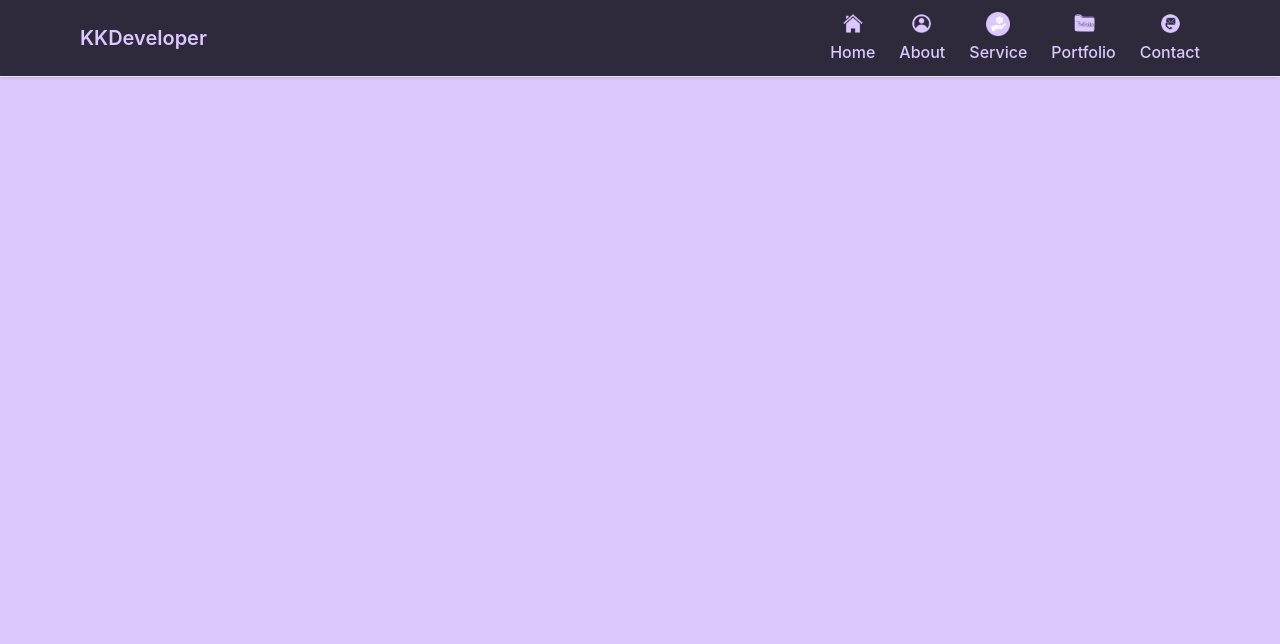
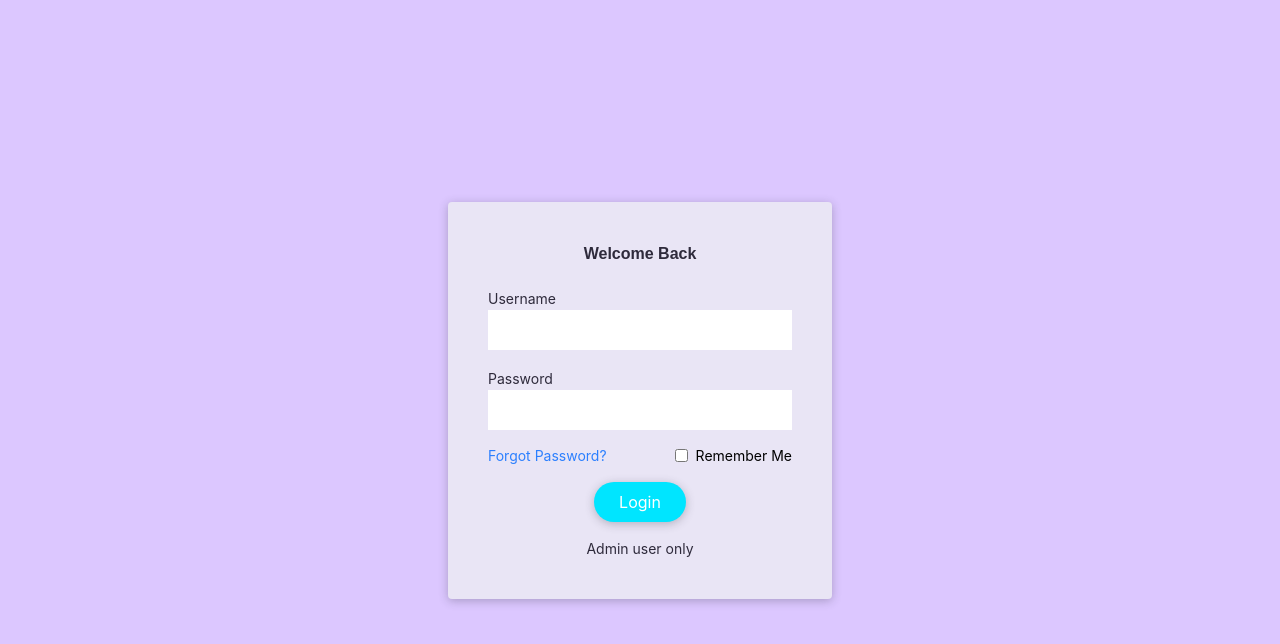
Before and after one commit to kllk15656/MyPortfolio, a React (Vite) app: page /Login in a window 1280 px wide. Shown: the top 644 px of the page. Built offline with nearby package versions, Linux system fonts and the light colour scheme.

Commit message:
added more layouts to spilt for client view side and admin side. created login page

```diff
--- a/src/App.jsx
+++ b/src/App.jsx
@@ -1,5 +1,9 @@
 import { BrowserRouter as Router, Routes, Route } from "react-router-dom";
-import NavBar from "./components/NavBar";
+
+import MainLayout from "./components/MainLayout";
+import BlankLayout from "./components/BlankLayout";
+import AdminLayout from "./components/AdminLayout";
+
 import Home from "./pages/Home";
 import About from "./pages/About";
 import ContactForm from "./pages/Contact";
@@ -7,33 +11,29 @@ import Services from "./pages/Service";
 import Projects from "./pages/Portfolio";
 import ProjectInfo from "./pages/ProjectInfo";
 
+import Login from "./pages/Login";
+import Dashboard from "./pages/Dashboard";
 
 function App() {
   return (
     <Router>
+      <Routes>
 
-      {/* FULL PAGE BACKGROUND */}
-      <div className="bg min-h-screen">
+        {/* PUBLIC PAGES */}
+        <Route path="/" element={<MainLayout><Home /></MainLayout>} />
+        <Route path="/About" element={<MainLayout><About /></MainLayout>} />
+        <Route path="/Service" element={<MainLayout><Services /></MainLayout>} />
+        <Route path="/Portfolio" element={<MainLayout><Projects /></MainLayout>} />
+        <Route path="/ProjectInfo" element={<MainLayout><ProjectInfo /></MainLayout>} />
+        <Route path="/Contact" element={<MainLayout><ContactForm /></MainLayout>} />
 
-        {/* Navigation stays on every page */}
-        <NavBar />
+        {/* ADMIN LOGIN (NO NAVBAR) */}
+        <Route path="/Login" element={<BlankLayout><Login /></BlankLayout>} />
 
-        {/* Page content changes depending on the route */}
-        <main className="pt-24 max-w-6xl mx-auto px-4">
-          <Routes>
-            <Route path="/" element={<Home />} />
-            <Route path="/About" element={<About/>} />
-            <Route path="/Service" element={<Services/>} />
-            <Route path="/Portfolio" element={<Projects/>} />
-            <Route path="/ProjectInfo" element={<ProjectInfo/>} />
-            <Route path="/Contact" element={<ContactForm/>} />
+        {/* ADMIN DASHBOARD (SIDEBAR) */}
+        <Route path="/Dashboard" element={<AdminLayout><Dashboard /></AdminLayout>} />
 
-
-          </Routes>
-        </main>
-
-      </div>
-
+      </Routes>
     </Router>
   );
 }
--- /dev/null
+++ b/src/components/AdminLayout.jsx
@@ -0,0 +1,22 @@
+export default function AdminLayout({ children }) {
+  return (
+    <div className="min-h-screen flex bg-gray-100">
+
+      {/* Admin Sidebar */}
+      <aside className="w-64 bg-white shadow-lg p-6">
+        <h2 className="text-xl font-bold mb-6">Admin Panel</h2>
+        <ul className="space-y-4">
+          <li>Dashboard</li>
+          <li>Projects</li>
+          <li>Settings</li>
+          <li>Logout</li>
+        </ul>
+      </aside>
+
+      {/* Main Content */}
+      <main className="flex-1 p-10">
+        {children}
+      </main>
+    </div>
+  );
+}
--- /dev/null
+++ b/src/components/BlankLayout.jsx
@@ -0,0 +1,7 @@
+export default function BlankLayout({ children }) {
+  return (
+    <div className="min-h-screen  flex items-center justify-center bg">
+      {children}
+    </div>
+  );
+}
--- /dev/null
+++ b/src/components/MainLayout.jsx
@@ -0,0 +1,13 @@
+import TopNav from "./NavBar";
+
+export default function MainLayout({ children }) {
+  return (
+    <div className="bg min-h-screen">
+      <TopNav />
+
+      <main className="pt-24 max-w-6xl mx-auto px-4">
+        {children}
+      </main>
+    </div>
+  );
+}
--- a/src/components/NavBar.jsx
+++ b/src/components/NavBar.jsx
@@ -3,7 +3,7 @@ import { NavLink } from "react-router-dom";
 
 export default function TopNav() {
   return (
-    // Full-width navbar, fixed at top
+
     <nav className="w-full bg-nav shadow-sm border-b border-gray-200 fixed top-0 left-0 z-50">
 
       {/* Center content inside max width */}
--- a/src/index.css
+++ b/src/index.css
@@ -404,9 +404,45 @@ font-family: 'Inter', sans-serif;
   color: #2E2A3B;
 }
 
-
-
 .info-image {
   background: #eee;
   border-radius: 10px;
 }
+
+/* Admin CSS */
+
+/* Login */
+
+.login-wrap{
+    background-color: #E9E5F5;
+    box-shadow: 0px 2px 10px rgba(52, 53, 68, 0.3);
+}
+.welcome{
+    color: #2E2A3B;
+    text-align: center;
+    font-family: 'Poppins', sans-serif;
+    font-weight: 600;
+
+}
+.label-field{
+   color: #2E2A3B;
+   font-size: 14px;
+}
+.input-field{
+    background-color: #FFFFFF;
+
+}
+.login-button{
+    background: #00E5FF;
+    color:#FFFFFF;
+    margin: 0 auto;
+    width: 30%;
+    border-radius: 25px;
+    display: block;
+    box-shadow: 0px 2px 10px rgba(52, 53, 68, 0.3);
+}
+.message-text{
+    color: #2E2A3B;
+    text-align: center;
+    font-size: 14px;
+}
--- a/src/pages/Dashboard.jsx
+++ b/src/pages/Dashboard.jsx
@@ -0,0 +1,8 @@
+export default function Dashboard() {
+  return (
+    <div>
+      <h1 className="text-2xl font-bold mb-4">Dashboard</h1>
+      <p>Welcome to your admin dashboard.</p>
+    </div>
+  );
+}
--- a/src/pages/Home.jsx
+++ b/src/pages/Home.jsx
@@ -11,6 +11,7 @@ export default function Home() {
 
     // Main wrapper - adds page, padding and spacing
     <div className="px-6 py-6">
+
 
     {/*top Row*/ }
 
--- a/src/pages/Login.jsx
+++ b/src/pages/Login.jsx
@@ -0,0 +1,32 @@
+import { useNavigate } from "react-router-dom";
+
+
+export default function Login (){
+    const navigate = useNavigate();
+
+    return(
+        <div className="min-h-screen flex items-center justify-center ">
+            <div className="login-wrap p-10 rounded shadow-lg w-96">
+                <h1 className="welcome mb-5"> Welcome Back</h1>
+
+                <label className="label-field mb-2">Username</label>
+                <input className="input-field mb-4 w-full p-2"/>
+
+                <label className="label-field mb-2">Password</label>
+                <input  type="type" className="input-field mb-4 w-full p-2"/>
+
+                <div className="flex justify-between items-center mb-4">
+                    <a className="text-sm text-blue-500">Forgot Password? </a>
+
+                    <label className="flex items-center gap-2 text-sm">
+                        <input type="checkbox"/> Remember Me
+                    </label>
+                </div>
+                <button className="login-button p-2" onClick={()=> navigate("/Dashboard")}>
+                    Login
+                </button>
+                <p className="message-text mt-4">Admin user only</p>
+            </div>
+        </div>
+    );
+}
--- a/src/pages/Logout.jsx
+++ b/src/pages/Logout.jsx
@@ -0,0 +1,9 @@
+import BlankLayout from "../components/BlankLayout";
+
+export default function Logout() {
+  return (
+    <BlankLayout>
+      <p>You have been logged out.</p>
+    </BlankLayout>
+  );
+}
```
